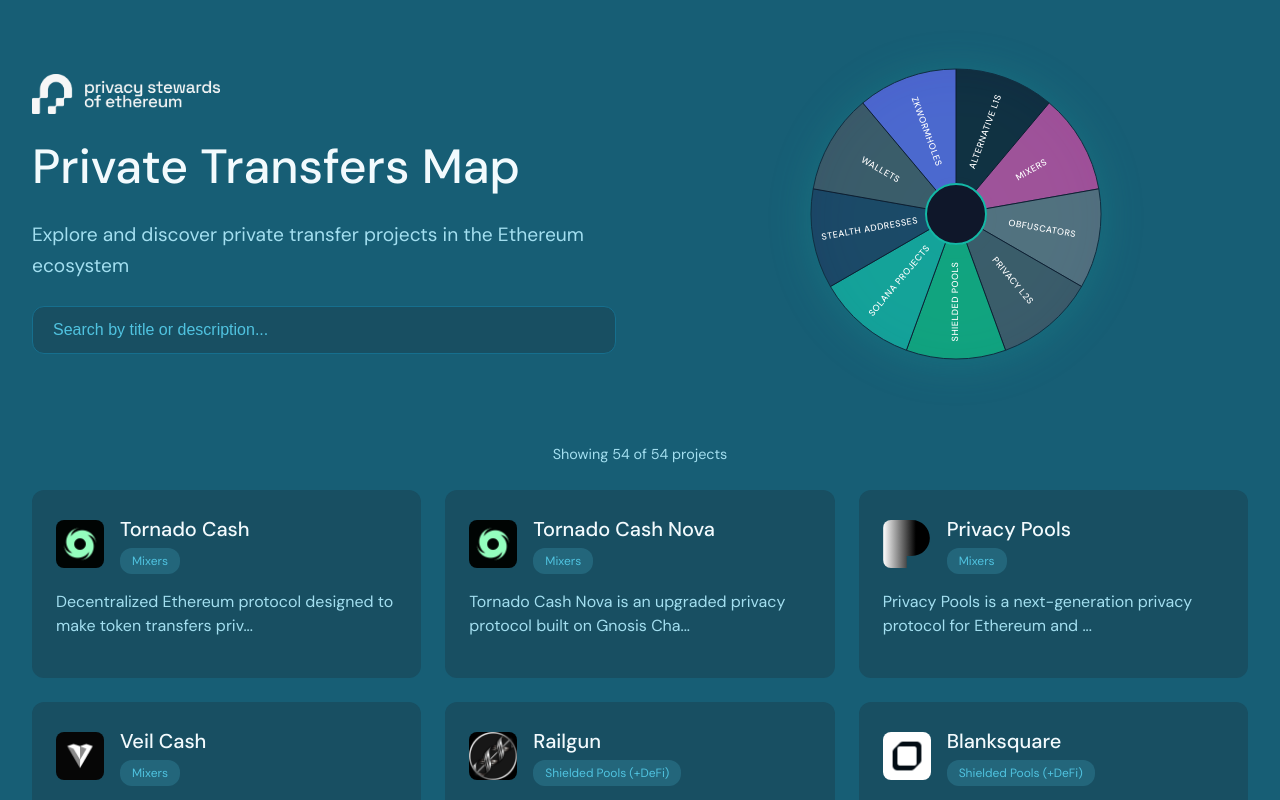
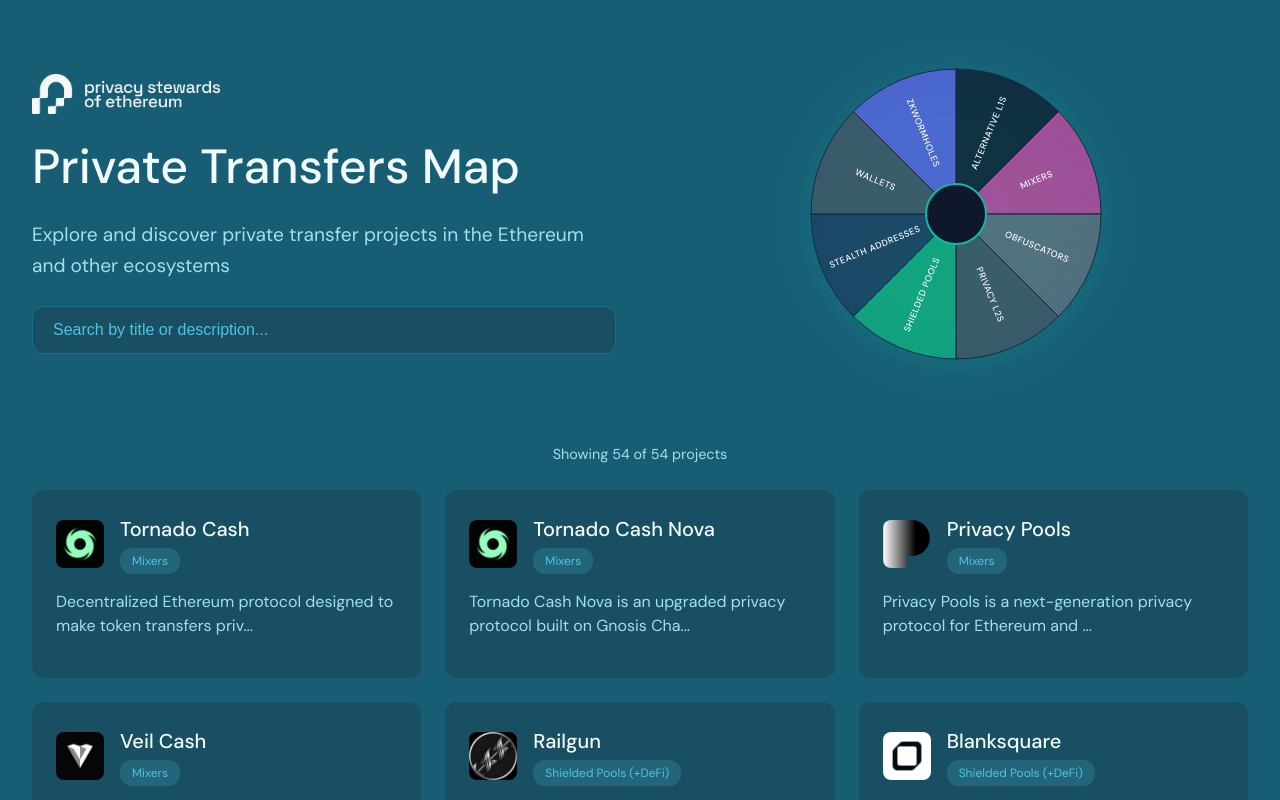
Before and after one commit to privacy-ethereum/private-transfers-map, a React (Vite) app: page / in a window 1280 px wide. Shown: the top 800 px of the page. Built offline with nearby package versions, Linux system fonts and the light colour scheme.

Commit message:
chore: better wording for other ecosystems (#14)

```diff
--- a/src/App.tsx
+++ b/src/App.tsx
@@ -53,8 +53,8 @@
             />
             <h1>Private Transfers Map</h1>
             <p className="subtitle">
-              Explore and discover private transfer projects in the Ethereum
-              ecosystem
+              Explore and discover private transfer projects in the Ethereum and
+              other ecosystems
             </p>
             <SearchBar
               searchQuery={searchQuery}
```
Also changed, not shown: src/data/projects.json.
